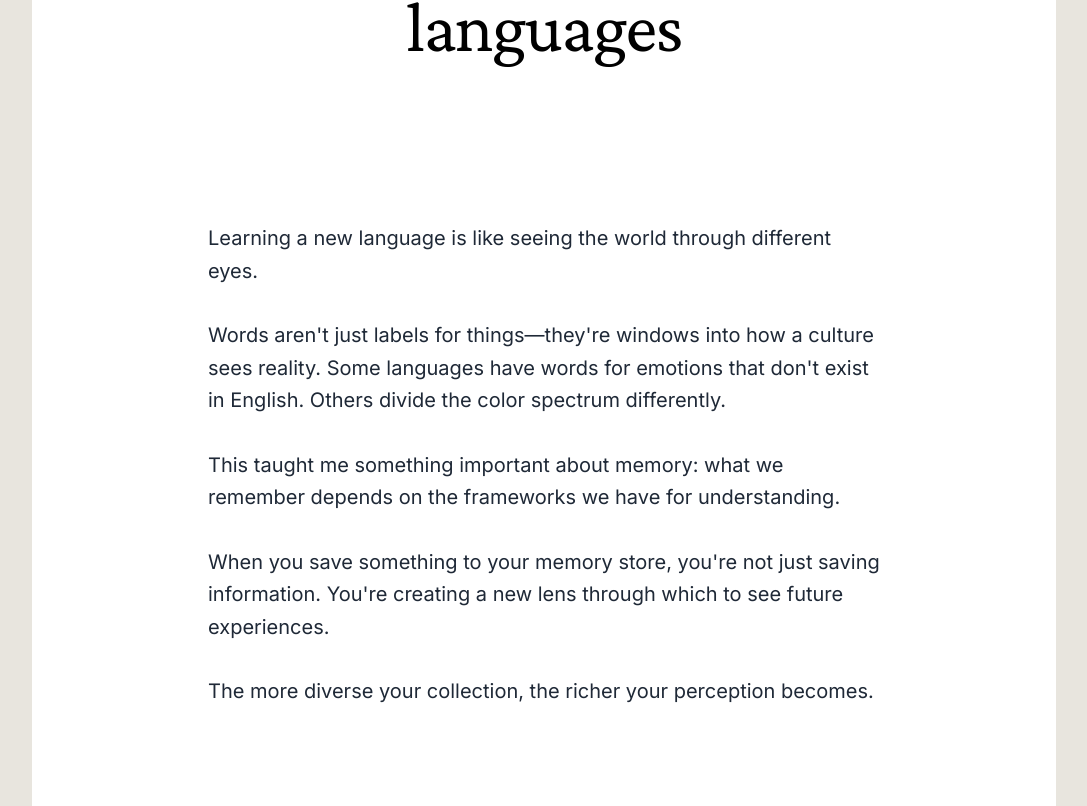
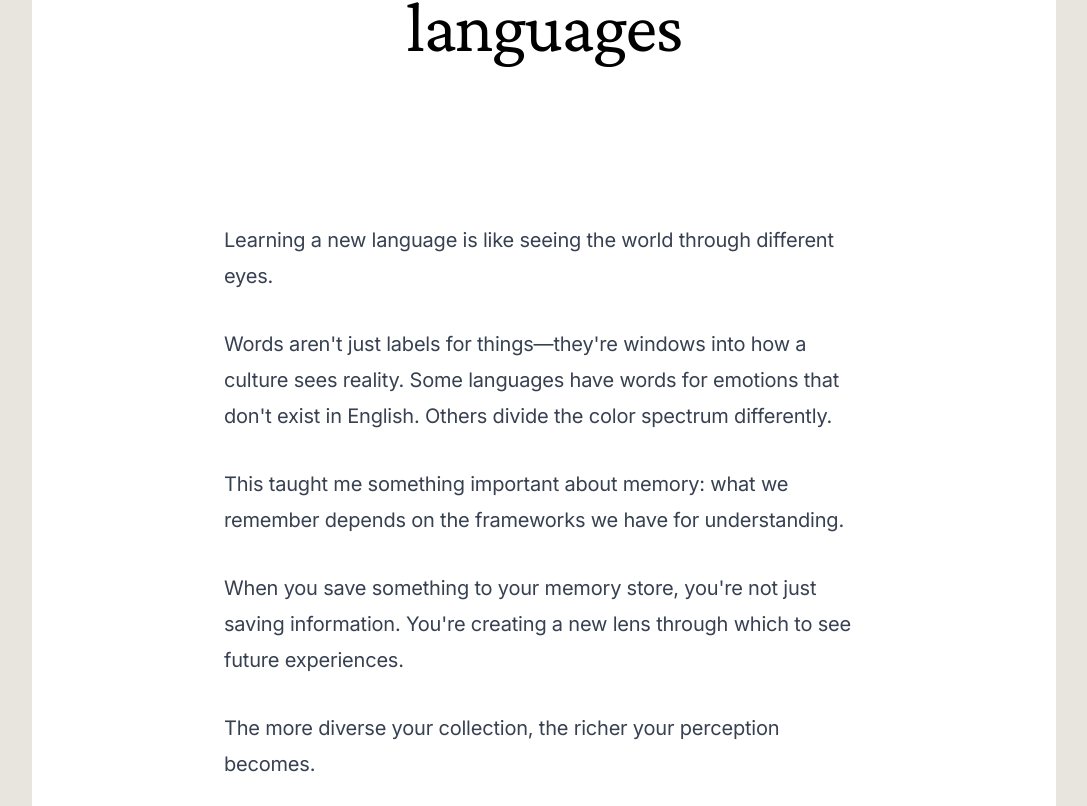
Before and after one commit to yagna2652/landingpage, a Next.js app: page /blog/illusion-love-languages in a window 1280 px wide. Shown: the part 374-1180 px from the top of the page, without its empty margins (96-1183 px from the left). Built offline with nearby package versions, Linux system fonts and the light colour scheme; no server answers.

Commit message:
Improve blog content typography for better readability

```diff
--- a/src/app/blog/[slug]/page.tsx
+++ b/src/app/blog/[slug]/page.tsx
@@ -186,16 +186,23 @@ export default async function BlogPostPage({
           )}
 
           {/* Content */}
-          <div className="px-8 py-16 md:px-16 md:py-24">
-            <div className="prose prose-lg mx-auto max-w-2xl">
+          <div className="px-6 py-16 md:px-8 md:py-24">
+            <div className="mx-auto max-w-[40rem]">
               {post.content ? (
                 post.content.split("\n\n").map((paragraph, i) => (
-                  <p key={i} className="mb-8 text-xl leading-relaxed text-gray-800">
+                  <p
+                    key={i}
+                    className="mb-8 text-[1.25rem] leading-[1.8] tracking-[-0.01em] text-[#374151] antialiased"
+                    style={{ fontFamily: 'var(--font-inter), system-ui, sans-serif' }}
+                  >
                     {paragraph}
                   </p>
                 ))
               ) : (
-                <p className="text-xl leading-relaxed text-gray-800">
+                <p
+                  className="text-[1.25rem] leading-[1.8] tracking-[-0.01em] text-[#374151] antialiased"
+                  style={{ fontFamily: 'var(--font-inter), system-ui, sans-serif' }}
+                >
                   {post.excerpt}
                 </p>
               )}
```
